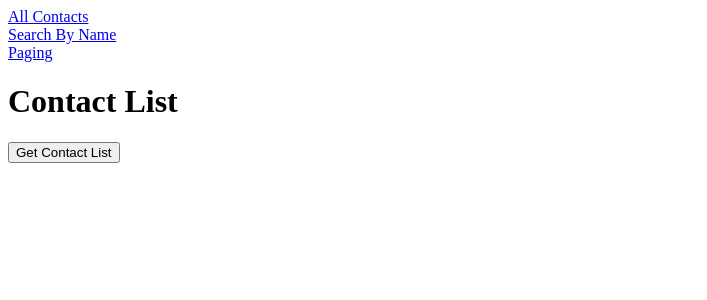
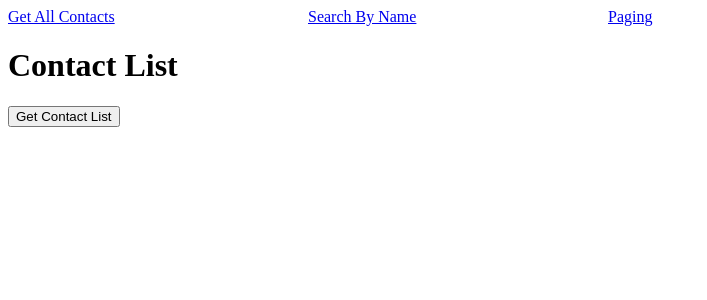
Before and after one commit to imsocialcoder/contactlistfe, an Angular app in the folder contactlist-fe/: page / in a window 1280 px wide. Shown: the top 300 px of the page, without its empty margins (0-707 px from the left). Built offline with nearby package versions, Linux system fonts and the light colour scheme.

Commit message:
change styles for nav. bar

```diff
--- a/contactlist-fe/src/app/nav/navbar.component.html
+++ b/contactlist-fe/src/app/nav/navbar.component.html
@@ -1,9 +1,9 @@
 <div class="navbar navbar-default">
     <div class="container-fluid">
         <div class="collapse navbar-collapse">
-            <div><a href="/"><label>All Contacts</label></a></div>
-            <div><a href="/search"><label>Search By Name</label></a></div>
-            <div><a href="/paging"><label>Paging</label></a></div>
+            <a [routerLink]="['']">Get All Contacts</a>
+            <a [routerLink]="['/search']">Search By Name</a>
+            <a [routerLink]="['/paging']">Paging</a>
         </div>
     </div>
 </div>
--- a/contactlist-fe/src/styles.css
+++ b/contactlist-fe/src/styles.css
@@ -3,3 +3,8 @@ img{
     width: 100px;
     height: 100px;
 }
+
+a {
+    display: inline-block;
+    width: 300px;
+}
```
